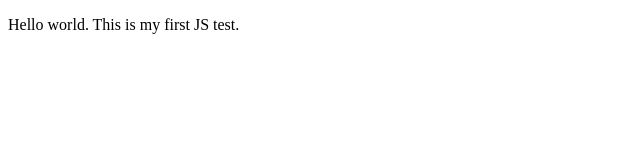
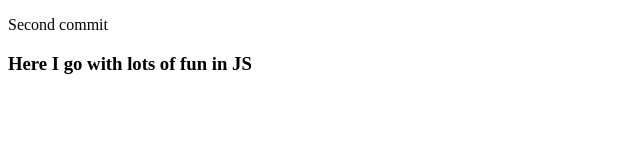
Before and after one commit to EmerikwaNicholas/meal, a plain HTML site: page index.html in a window 1280 px wide. Shown: the whole page, without its empty margins (0-640 px from the left). Drawn offline with Linux system fonts and the light colour scheme.

Commit message:
Added h3 header

```diff
--- a/index.html
+++ b/index.html
@@ -5,7 +5,8 @@
     <meta name="viewport" content="width=device-width, initial-scale=1.0">
     <title>Document</title>
 </head>
-<p>Hello world. This is my first JS test.</p>
+<p>Second commit</p>
+<h3>Here I go with lots of fun in JS</h3>
 <body>
 
 </body>
```
